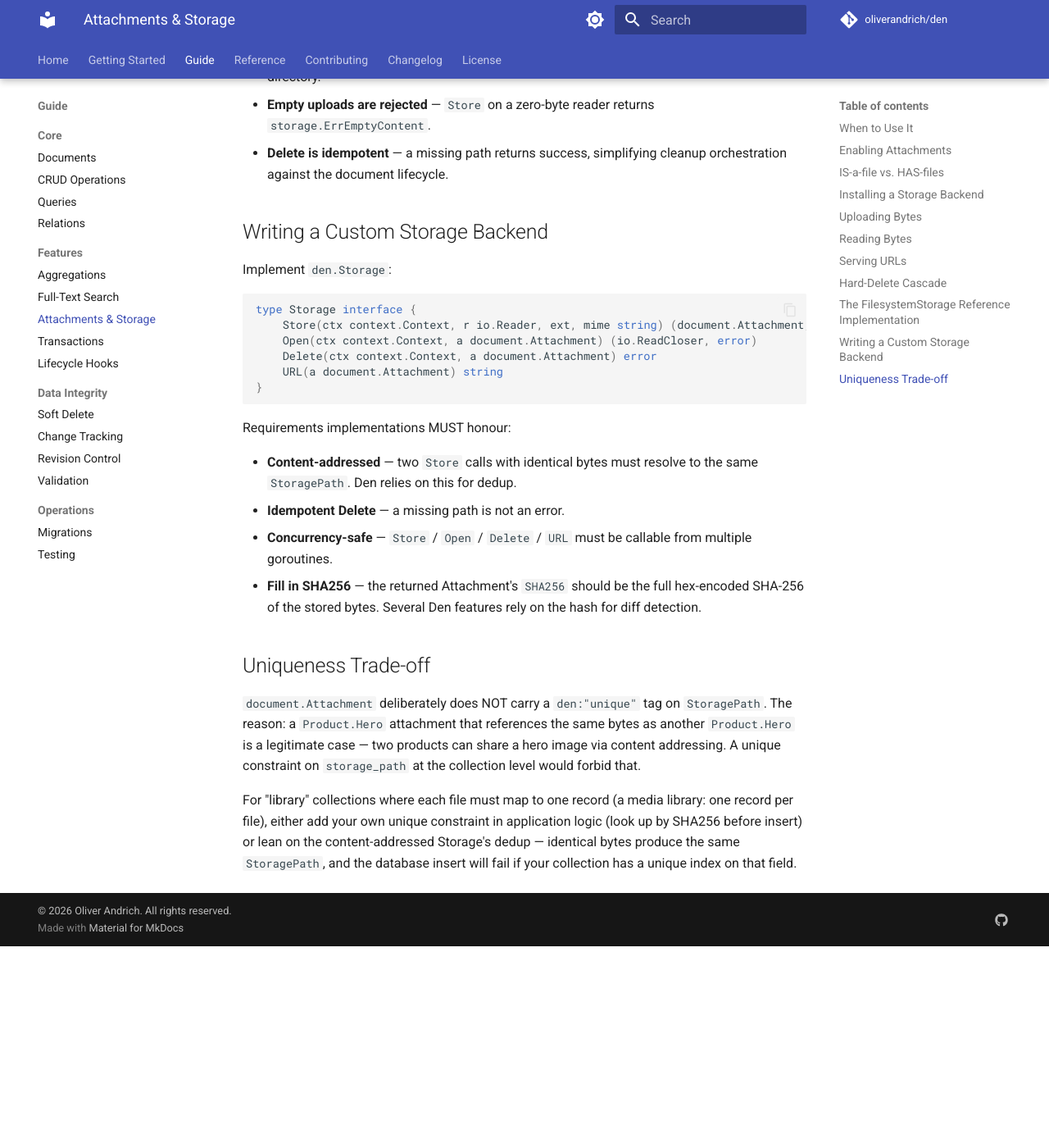
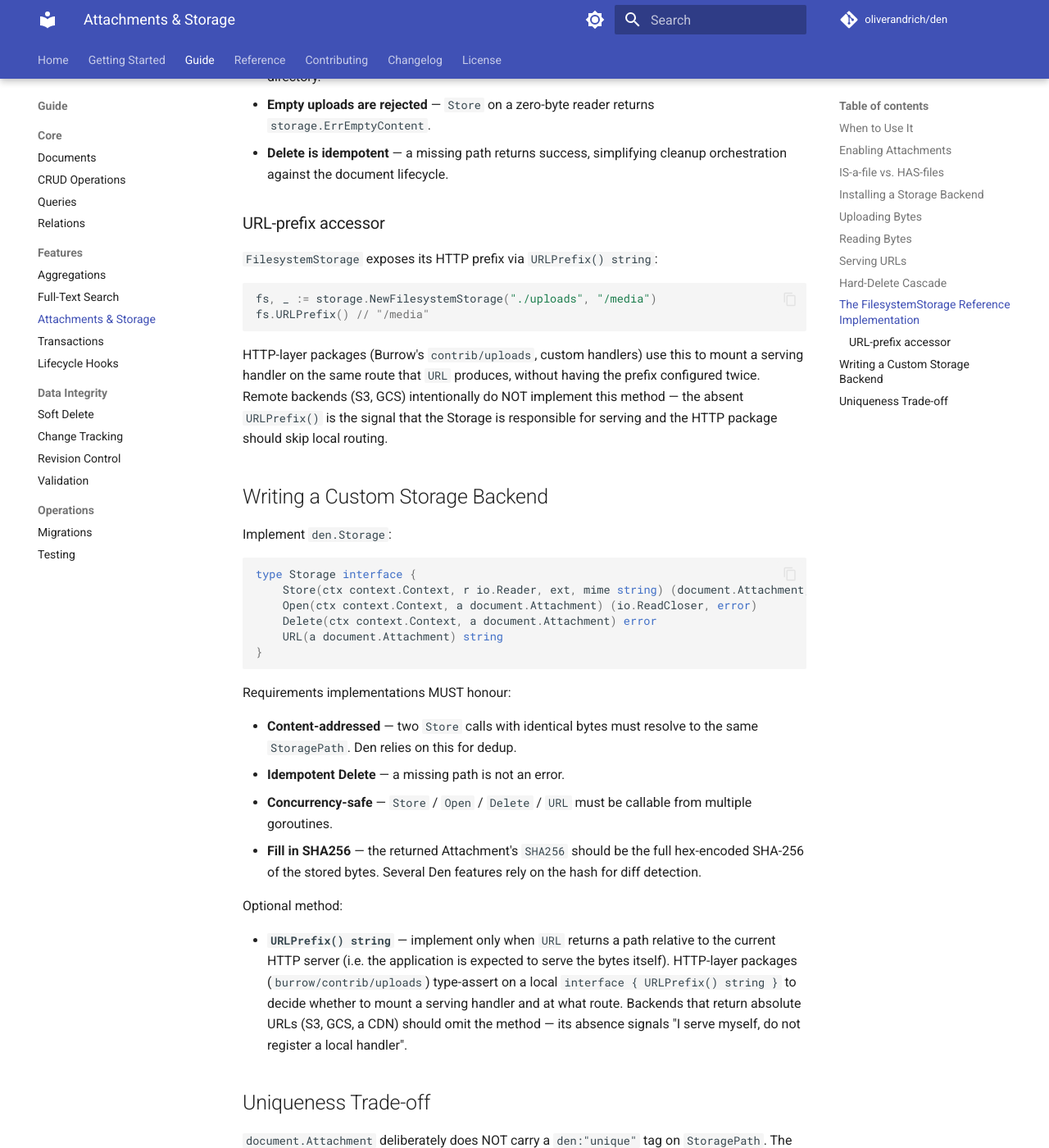
Before and after one commit to oliverandrich/den, an MkDocs documentation site: the page built from docs/guide/attachments.md, in a window 1280 px wide and 1400 px high, scrolled down 5090 px. Shown: the whole window at 82% size. Built offline with MkDocs 1.6.1 and Material for MkDocs 9.7.7, drawn with Linux system fonts in a browser that asks for light colours; comment, search, counter and statistics services are not loaded; before the commit the page ends 6244 px from its top, so only the background shows below that.

Commit message:
chore: add URLPrefix() accessor on FilesystemStorage for v0.9.1
Non-breaking addition. Lets HTTP-layer packages (burrow/contrib/uploads)
mount their serving handler on the same route Storage.URL produces.
Remote backends (S3/GCS) deliberately do not implement — the absent
method is the signal to skip local serving.

````diff
--- a/docs/guide/attachments.md
+++ b/docs/guide/attachments.md
@@ -254,6 +254,22 @@ Security-relevant behavior:
 - **Delete is idempotent** — a missing path returns success, simplifying
   cleanup orchestration against the document lifecycle.
 
+### URL-prefix accessor
+
+`FilesystemStorage` exposes its HTTP prefix via `URLPrefix() string`:
+
+```go
+fs, _ := storage.NewFilesystemStorage("./uploads", "/media")
+fs.URLPrefix() // "/media"
+```
+
+HTTP-layer packages (Burrow's `contrib/uploads`, custom handlers) use
+this to mount a serving handler on the same route that `URL` produces,
+without having the prefix configured twice. Remote backends (S3, GCS)
+intentionally do NOT implement this method — the absent `URLPrefix()`
+is the signal that the Storage is responsible for serving and the HTTP
+package should skip local routing.
+
 ## Writing a Custom Storage Backend
 
 Implement `den.Storage`:
@@ -278,6 +294,16 @@ Requirements implementations MUST honour:
   full hex-encoded SHA-256 of the stored bytes. Several Den features rely
   on the hash for diff detection.
 
+Optional method:
+
+- **`URLPrefix() string`** — implement only when `URL` returns a path
+  relative to the current HTTP server (i.e. the application is expected
+  to serve the bytes itself). HTTP-layer packages (`burrow/contrib/uploads`)
+  type-assert on a local `interface { URLPrefix() string }` to decide
+  whether to mount a serving handler and at what route. Backends that
+  return absolute URLs (S3, GCS, a CDN) should omit the method — its
+  absence signals "I serve myself, do not register a local handler".
+
 ## Uniqueness Trade-off
 
 `document.Attachment` deliberately does NOT carry a `den:"unique"` tag on
````
Also changed, not shown: CHANGELOG.md (+6 -0 lines), docs/reference/api.md (+1 -0 lines), 1 other file.
